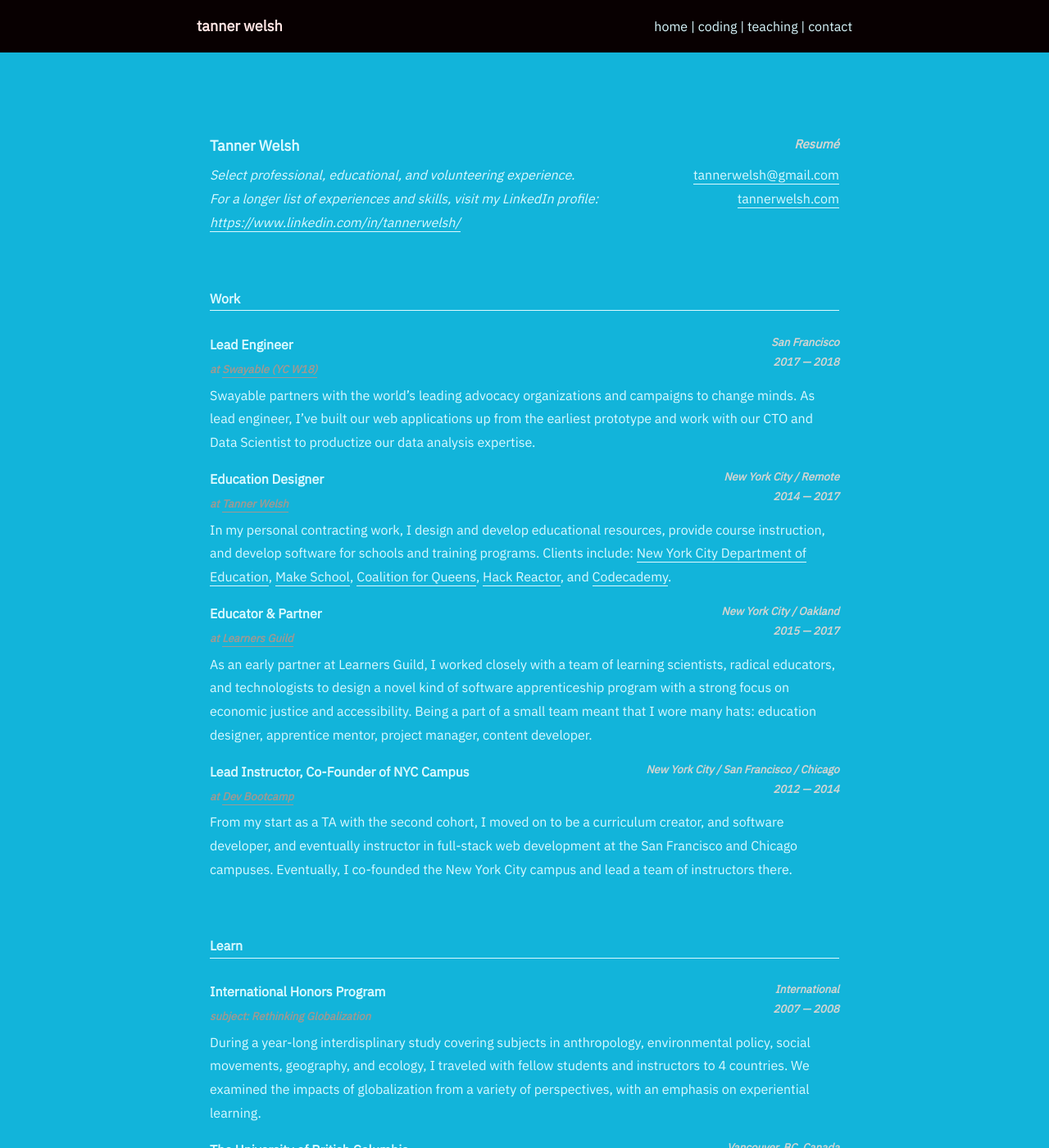
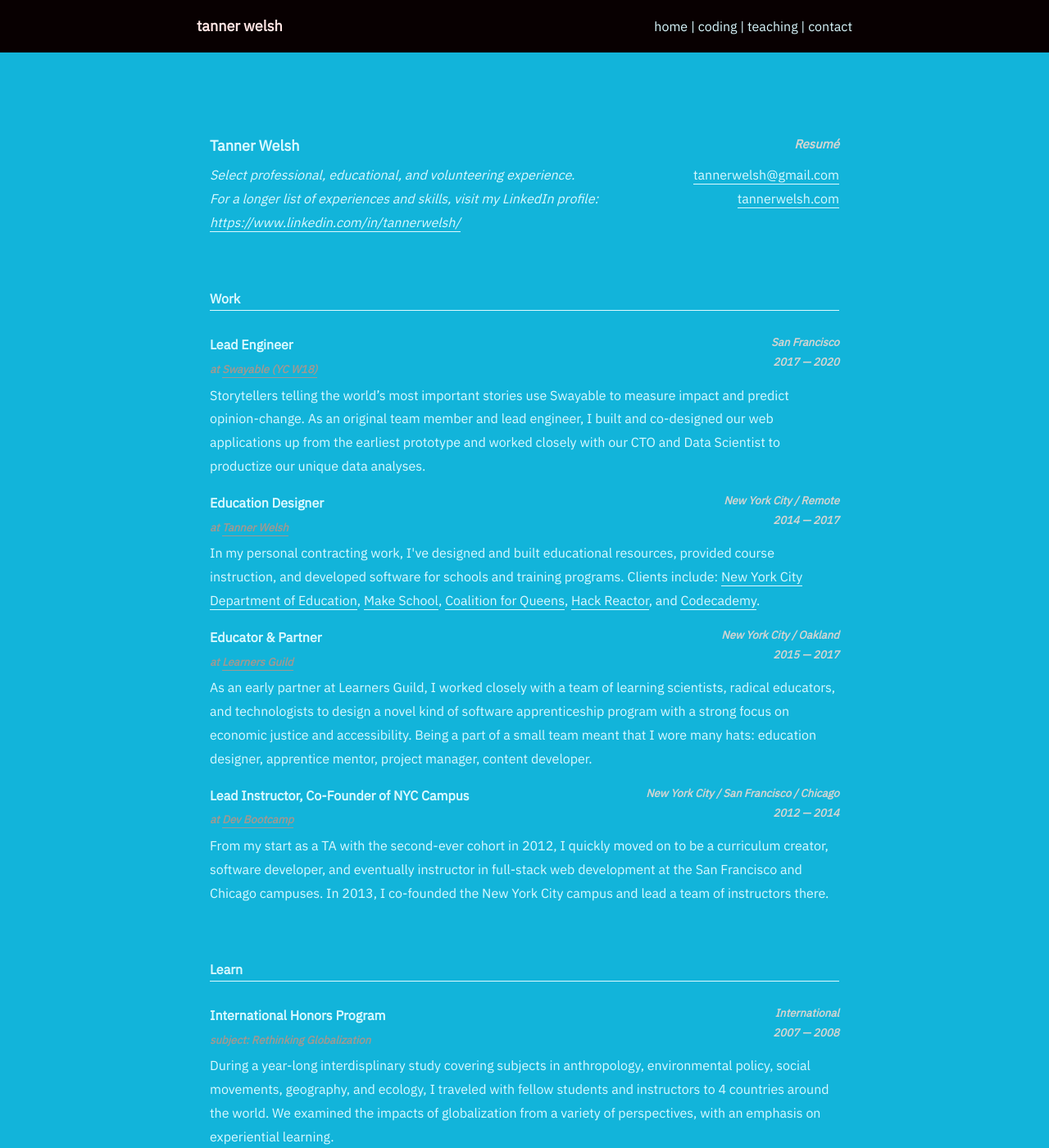
Before and after one commit to tannerwelsh/tannerwelsh.github.io, a Jekyll site: the page built from resume.html, in a window 1280 px wide and 1400 px high. Shown: the whole window at 82% size. Built offline with Jekyll 4.4.1, drawn with Linux system fonts in a browser that asks for light colours; some of the changed text lies outside the part shown.

Commit message:
fix(resume): Update

```diff
--- a/resume.html
+++ b/resume.html
@@ -31,7 +31,7 @@ color: blue
         Lead Engineer
         <small class="right text-right text-caption italic">
           San Francisco
-          <br>2017 — 2018
+          <br>2017 — 2020
         </small>
         <br>
         <small class="italic text-secondary">
@@ -41,9 +41,7 @@ color: blue
         </small>
       </h4>
 
-      <p>Swayable partners with the world’s leading advocacy organizations and campaigns to change minds. As lead
-          engineer, I’ve built our web applications up from the earliest prototype and work with our CTO and Data
-          Scientist to productize our data analysis expertise.</p>
+      <p>Storytellers telling the world’s most important stories use Swayable to measure impact and predict opinion-change. As an original team member and lead engineer, I built and co-designed our web applications up from the earliest prototype and worked closely with our CTO and Data Scientist to productize our unique data analyses.</p>
 
       <h4>
         Education Designer
@@ -59,11 +57,7 @@ color: blue
         </small>
       </h4>
 
-      <p>In my personal contracting work, I design and develop educational resources, provide course instruction,
-        and develop software for schools and training programs. Clients include: <a href="http://cs4all.nyc/">New
-          York City Department of Education</a>, <a href="https://www.makeschool.com/">Make School</a>, <a
-          href="https://www.c4q.nyc/">Coalition for Queens</a>, <a href="https://www.hackreactor.com/">Hack
-          Reactor</a>, and <a href="https://www.codecademy.com/">Codecademy</a>.</p>
+      <p>In my personal contracting work, I've designed and built educational resources, provided course instruction, and developed software for schools and training programs. Clients include: <a href="http://cs4all.nyc/">New York City Department of Education</a>, <a href="https://www.makeschool.com/">Make School</a>, <a href="https://www.c4q.nyc/">Coalition for Queens</a>, <a href="https://www.hackreactor.com/">Hack Reactor</a>, and <a href="https://www.codecademy.com/">Codecademy</a>.</p>
 
       <h4>
         Educator & Partner
@@ -95,7 +89,7 @@ color: blue
         </small>
       </h4>
 
-      <p>From my start as a TA with the second cohort, I moved on to be a curriculum creator, and software developer, and eventually instructor in full-stack web development at the San Francisco and Chicago campuses. Eventually, I co-founded the New York City campus and lead a team of instructors there.</p>
+      <p>From my start as a TA with the second-ever cohort in 2012, I quickly moved on to be a curriculum creator, software developer, and eventually instructor in full-stack web development at the San Francisco and Chicago campuses. In 2013, I co-founded the New York City campus and lead a team of instructors there.</p>
 
 
       <h3 id="learn" class="border-bottom-thin">Learn</h3>
@@ -114,9 +108,7 @@ color: blue
         </small>
       </h4>
 
-      <p>During a year-long interdisplinary study covering subjects in anthropology, environmental policy, social
-        movements, geography, and ecology, I traveled with fellow students and instructors to 4 countries. We examined
-        the impacts of globalization from a variety of perspectives, with an emphasis on experiential learning.</p>
+      <p>During a year-long interdisplinary study covering subjects in anthropology, environmental policy, social movements, geography, and ecology, I traveled with fellow students and instructors to 4 countries around the world. We examined the impacts of globalization from a variety of perspectives, with an emphasis on experiential learning.</p>
 
 
       <h4>
@@ -131,9 +123,7 @@ color: blue
         </small>
       </h4>
 
-      <p>My interdisciplinary, self-designed degree program at UBC centered on human geography but spanned multiple
-        subjects in the humanities. Apart from academics, I was involved with initiatives and communities ranging from
-        sustainability to photography to ESL instruction and intramural ultimate frisbee.</p>
+      <p>My interdisciplinary, self-designed degree program at UBC centered on human geography but spanned multiple subjects in the humanities. Apart from academics, I was involved with initiatives and communities ranging from sustainability to photography to ESL instruction and intramural ultimate frisbee.</p>
 
 
       <h4>
@@ -169,8 +159,6 @@ color: blue
 
       <h3 id="volunteer" class="border-bottom-thin">Volunteer</h3>
 
-
-
       <h4>
         Student Mentor
         <small class="right text-right text-caption italic">
@@ -198,8 +185,6 @@ color: blue
           with Code Lift
         </small>
       </h4>
-
-
 
 
       <h4>
@@ -226,9 +211,7 @@ color: blue
         </small>
       </h4>
 
-      <p>Xela Teco is an appropriate technology NGO in Quetzaltenango, Guatemala. While there, I worked with local
-        mechanics and technicians to design and build solar hot water panels for community farms using locally
-        available materials.</p>
+      <p>Xela Teco is an appropriate technology NGO in Quetzaltenango, Guatemala. While there, I worked with local mechanics and technicians to design and build solar hot water panels for community farms using locally available materials.</p>
     </div>
   </article>
 </div>
```
Also changed, not shown: other parts of resume.html (+2 -3 lines).
